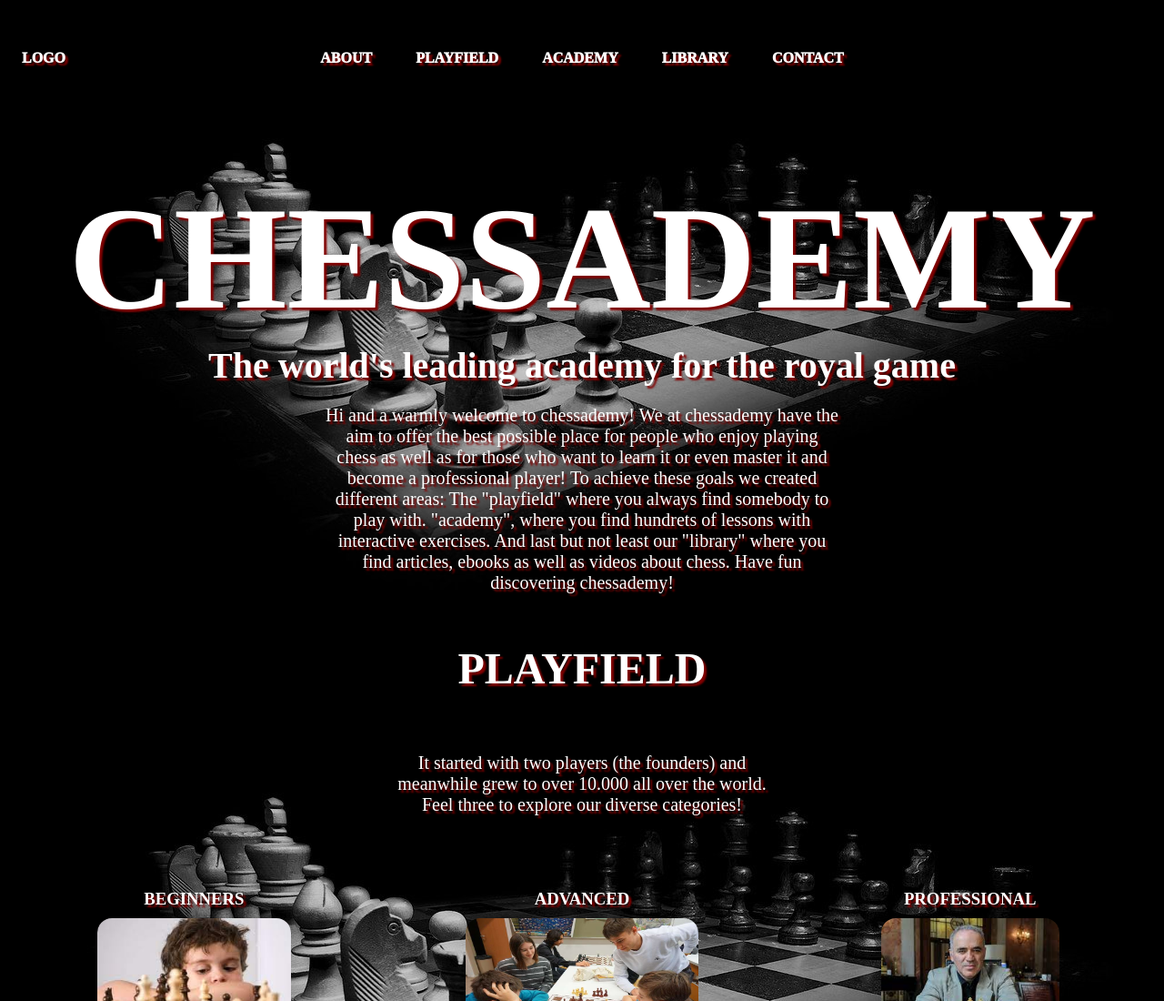
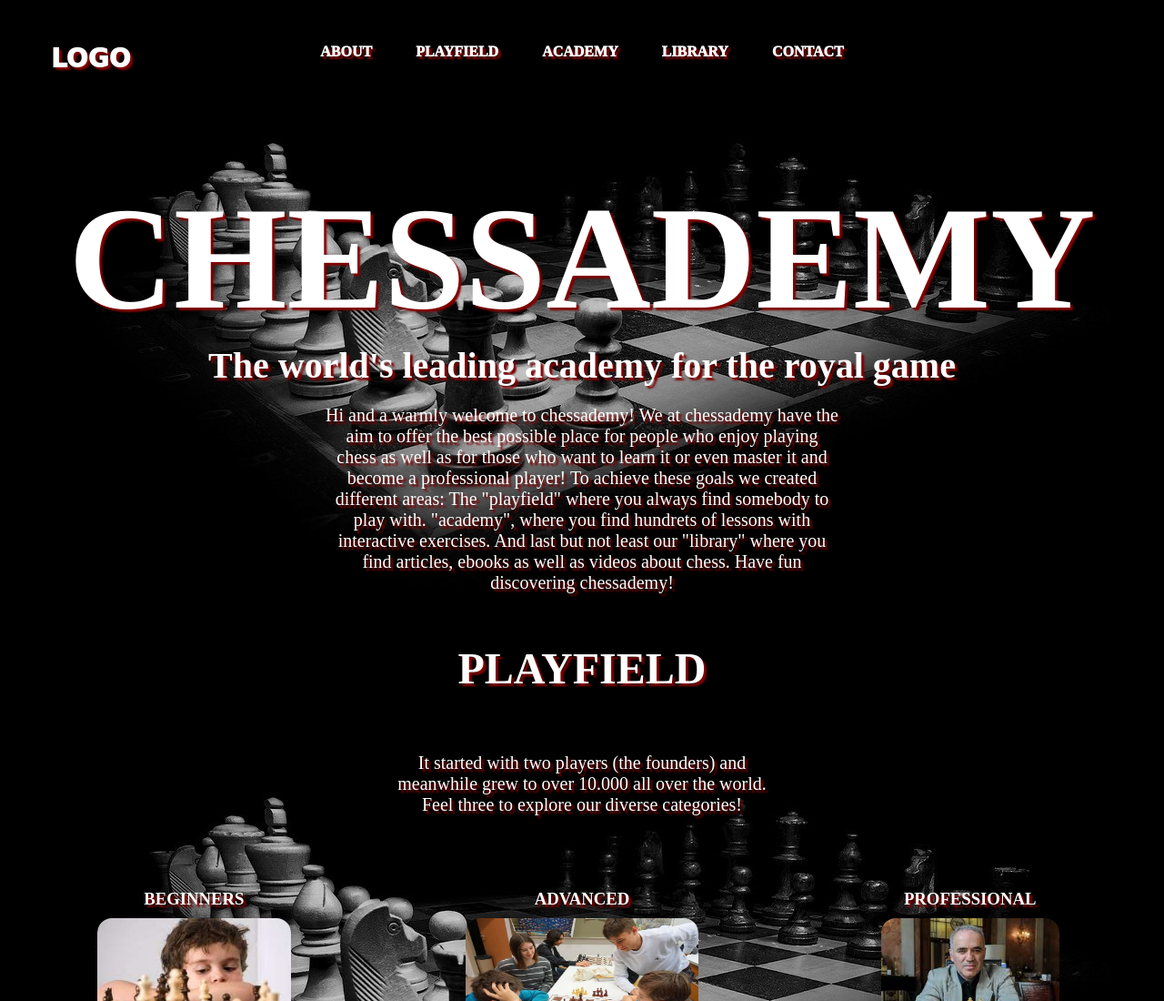
Before and after one commit to ChristophGrothe/chess, a plain HTML site: page index.html in a window 1280 px wide. Shown: the top 1100 px of the page at 91% size. Drawn offline with Linux system fonts and the light colour scheme.

Commit message:
Update index.html

```diff
--- a/index.html
+++ b/index.html
@@ -7,7 +7,7 @@
    </head>
    <body>
    <header>
-     <li>logo</li>
+     <li class="logo">logo</li>
      <nav>
       <li>about</li>
       <li>playfield</li>
```
